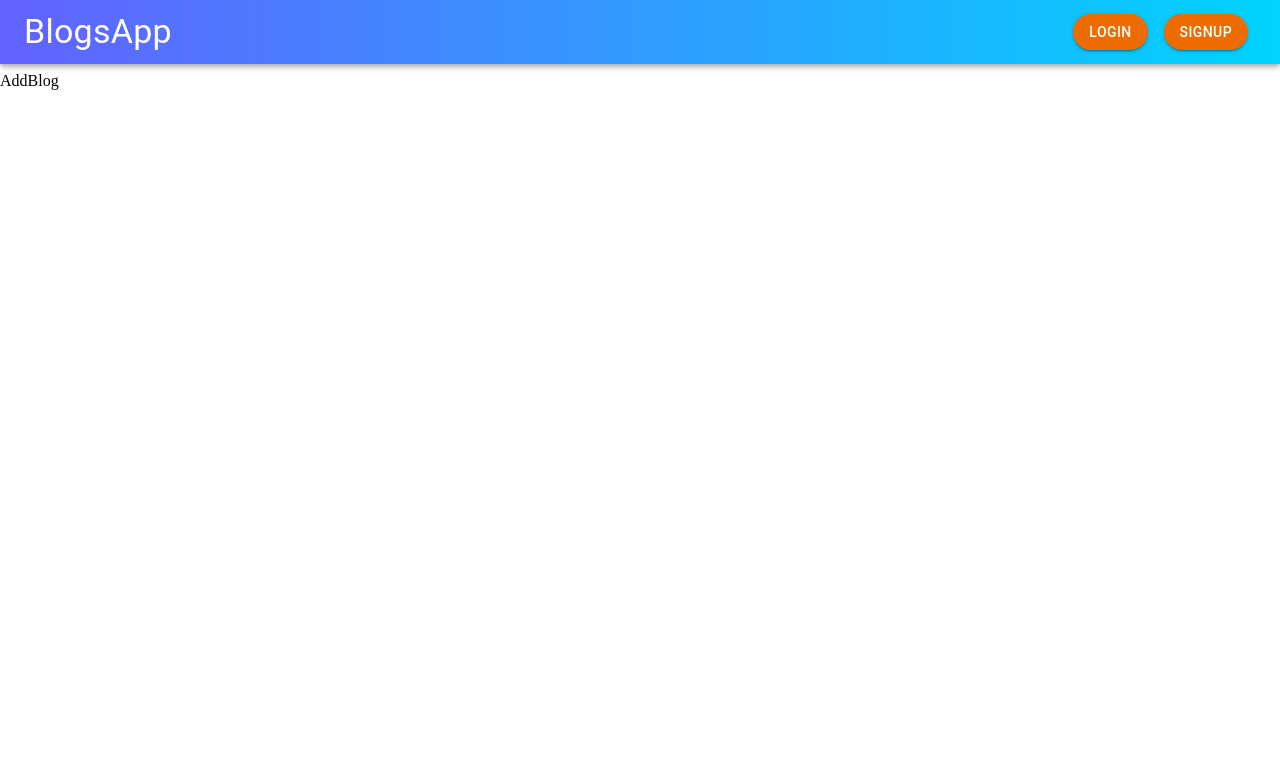
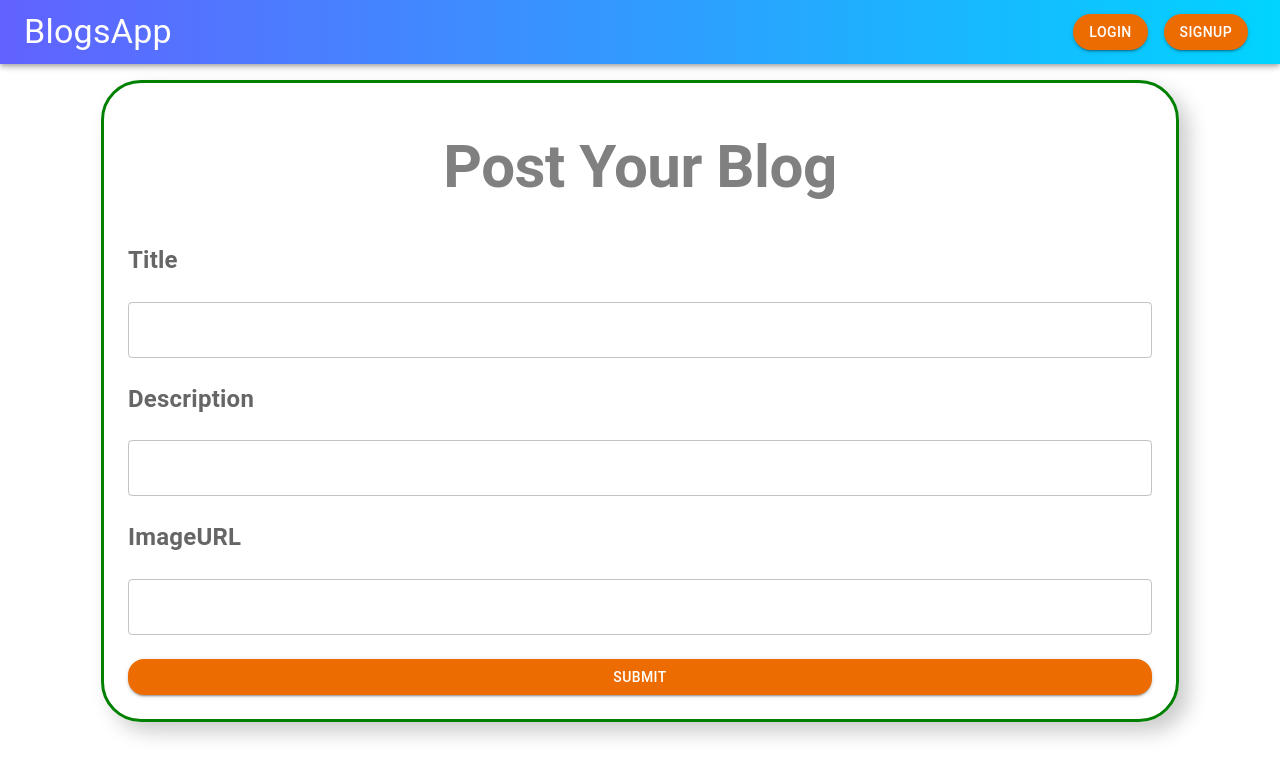
Before and after one commit to Davi-Archive/blog-site-client, a React (Vite) app: page /blogs/add in a window 1280 px wide. Shown: the top 778 px of the page. Built offline with nearby package versions, Linux system fonts and the light colour scheme.

Commit message:
feat: add image and add blog CRUD

```diff
--- a/src/components/AddBlog.jsx
+++ b/src/components/AddBlog.jsx
@@ -1,8 +1,94 @@
-import React from 'react'
+import { Box, Button, InputLabel, TextField, Typography } from '@mui/material'
+import axios from 'axios'
+import React, { useState } from 'react'
+
+const labelStyles = { mb: 1, mt: 2, fontSize: '24px', fontWeight: 'bold' }
 
 const AddBlog = () => {
+  const [inputs, setInputs] = useState({
+    title: '',
+    description: '',
+    image: ''
+  })
+  const handleChange = (e) => {
+    setInputs((prevState) => ({
+      ...prevState,
+      [e.target.name]: e.target.value
+    }))
+  }
+  const handleSubmit = (e) => {
+    e.preventDefault()
+    console.log(inputs)
+    sendRequest().then((data)=>console.log(data))
+  }
+
+  const sendRequest = async() => {
+    const res = await axios.post('http://localhost:3001/api/blog/add',{
+      title: inputs.title,
+      description: inputs.description,
+      image: inputs.image,
+      user: localStorage.getItem("userId")
+    }).catch(err=>console.log(err))
+    const data = await res.data
+    return data
+
+  }
   return (
-    <div>AddBlog</div>
+    <form onSubmit={handleSubmit}>
+      <Box
+        border={3}
+        borderColor="green"
+        borderRadius={10}
+        boxShadow="10px 10px 20px #ccc"
+        padding={3}
+        margin={'auto'}
+        marginTop={10}
+        display="flex"
+        flexDirection={'column'}
+        width={"80%"}
+      >
+        <Typography
+          fontWeight={'bold'}
+          padding={3}
+          color="gray"
+          variant="h2"
+          textAlign={'center'}
+        >
+          Post Your Blog
+        </Typography>
+        <InputLabel
+          sx={labelStyles}
+        >Title</InputLabel>
+        <TextField
+          onChange={handleChange}
+          value={inputs.title}
+          name="title"
+          margin="normal"
+          variant="outlined" />
+        <InputLabel
+          sx={labelStyles}
+        >Description</InputLabel>
+        <TextField
+          onChange={handleChange}
+          value={inputs.description}
+          name="description"
+          margin="normal" variant="outlined" />
+        <InputLabel
+          sx={labelStyles}
+        >ImageURL</InputLabel>
+        <TextField
+          onChange={handleChange}
+          value={inputs.image}
+          name="image"
+          margin="normal" variant="outlined" />
+        <Button
+          sx={{ mt: 2, borderRadius: 4 }}
+          variant="contained"
+          color="warning"
+          type="submit"
+        >Submit</Button>
+      </Box>
+    </form>
   )
 }
 
--- a/src/components/Auth.jsx
+++ b/src/components/Auth.jsx
@@ -27,7 +27,6 @@
     }).catch(err => console.log(err))
 
     const data = await res.data
-    console.log(data)
     return data;
   }
   const handleSubmit = (e) => {
--- a/src/components/Blog.jsx
+++ b/src/components/Blog.jsx
@@ -8,27 +8,34 @@
     Typography
 } from '@mui/material';
 
-export const Blog = ({title, description,imageUrl,userName}) => {
+export const Blog = ({ title, description, image, userName }) => {
     return (
+        <div>
+            {""}
             <Card sx={{
-            width: "40%", margin: 'auto', mt: 2, padding: 2, boxShadow: "5px 5px 10px #ccc", ":hover": {
+                width: "40%",
+                margin: 'auto',
+                mt: 2,
+                padding: 2,
+                boxShadow: "5px 5px 10px #ccc",
+                ":hover": {
                     boxShadow: "10px 10px 20px #ccc"
                 }
             }}>
                 <CardHeader
                     avatar={
                         <Avatar sx={{ bgcolor: 'red' }} aria-label="recipe">
-                       {userName}
+                            <b>{userName}</b>{": "} {userName}
                         </Avatar>
                     }
-                title="Shrimp and Chorizo Paella"
+                    title={title}
                     subheader="September 14, 2016"
                 />
                 <CardMedia
                     component="img"
                     height="194"
-                image={imageUrl}
-                alt="Paella dish"
+                    image={image}
+                    alt={title}
                 />
                 <CardContent>
                     <Typography variant="body2" color="text.secondary">
@@ -36,6 +43,7 @@
                     </Typography>
                 </CardContent>
             </Card>
+        </div>
     );
 }
 
--- a/src/components/Blogs.jsx
+++ b/src/components/Blogs.jsx
@@ -18,7 +18,6 @@
     sendRequest().then(data => setBlogs(data.blogs))
 
   }, [])
-
   return (
     <div>
       {blogs && blogs.map((blog, index) => (
@@ -26,7 +25,7 @@
         key={index}
           title={blog.title}
           description={blog.description}
-          imageURL={blog.imageUrl}
+          image={blog.image}
           userName={blog.user.name}
         />
       )
--- a/src/components/Header.jsx
+++ b/src/components/Header.jsx
@@ -28,6 +28,7 @@
             value={value} onChange={(e, val) => setValue(val)}>
             <Tab LinkComponent={Link} to="/blogs" label="All Blogs" />
             <Tab LinkComponent={Link} to="/myBlogs" label="My Blogs" />
+            <Tab LinkComponent={Link} to="/blogs/add" label="Add Blog" />
           </Tabs>
         </Box>}
         <Box display="flex" marginLeft="auto">
--- a/src/components/UserBlogs.jsx
+++ b/src/components/UserBlogs.jsx
@@ -1,18 +1,34 @@
 import axios from 'axios'
-import React, { useEffect } from 'react'
+import React, { useEffect,useState } from 'react'
+import Blog from './Blog'
 
 const UserBlogs = () => {
+  const [blogs,setBlogs] = useState()
   const id = localStorage.getItem("userId")
-const sendRequest = async()=>{
-  const res = await axios.get("http://localhost:3001/api/user")
-}
+
+  const sendRequest = async () => {
+    const res = await axios.get(`http://localhost:3001/api/blog/user/${id}`)
+      .catch(err => console.log(err))
+    const data = await res.data.blogs
+    return data;
+  }
 
   useEffect(() => {
-
+    sendRequest().then((data) => setBlogs(data.blogs))
   }, [])
-
   return (
-    <div>UserBlogs</div>
+    <div>
+      {blogs && blogs.map((blog, index) => (
+        <Blog
+          key={index}
+          title={blog.title}
+          description={blog.description}
+          image={blog.image}
+          userName={blog.user.name}
+        />
+      )
+      )}
+    </div>
   )
 }
 
```
Lines whose indentation alone changed are shown as unchanged.
